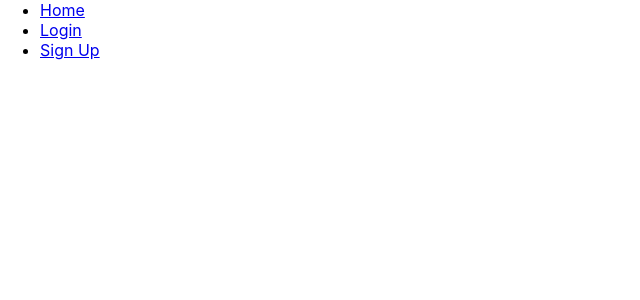
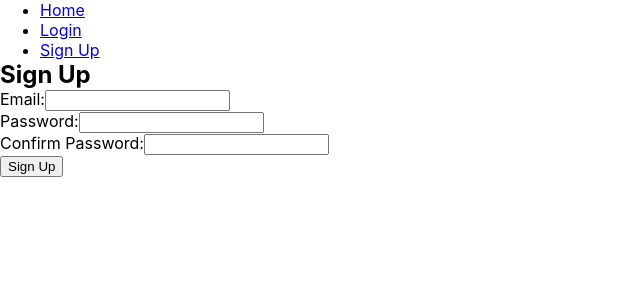
Before and after one commit to tranlac2210/COSC-4353-Project, a React (Create React App) app in the folder client/: page /SignUpPage in a window 1280 px wide. Before the commit this address had no page. Shown: the top 300 px of the page, without its empty margins (0-640 px from the left). Built offline with nearby package versions, Linux system fonts and the light colour scheme.

Commit message:
last change

```diff
--- a/client/src/App.js
+++ b/client/src/App.js
@@ -2,6 +2,7 @@ import React from 'react';
 import { BrowserRouter as Router, Route,Routes , Link } from 'react-router-dom';
 import LoginPage from "./LoginPage";
 import HomePage from "./HomePage";
+import SignUpPage from "./SignUpPage";
 import './App.css';
 
 function App() {
@@ -25,6 +26,7 @@ function App() {
       <Route path="/LoginPage" element={<LoginPage/>} />
 
       <Route path="/" element={<HomePage/>} />
+      <Route path="/SignUpPage" element={<SignUpPage/>} />
       </Routes>
 
       </div>
--- a/client/src/SignUpPage.js
+++ b/client/src/SignUpPage.js
@@ -1,6 +1,7 @@
 import React, { useState } from 'react';
 
-const SignUpPage = () => {
+function SignUpPage() {
+
   const [email, setEmail] = useState('');
   const [password, setPassword] = useState('');
   const [confirmPassword, setConfirmPassword] = useState('');
```
